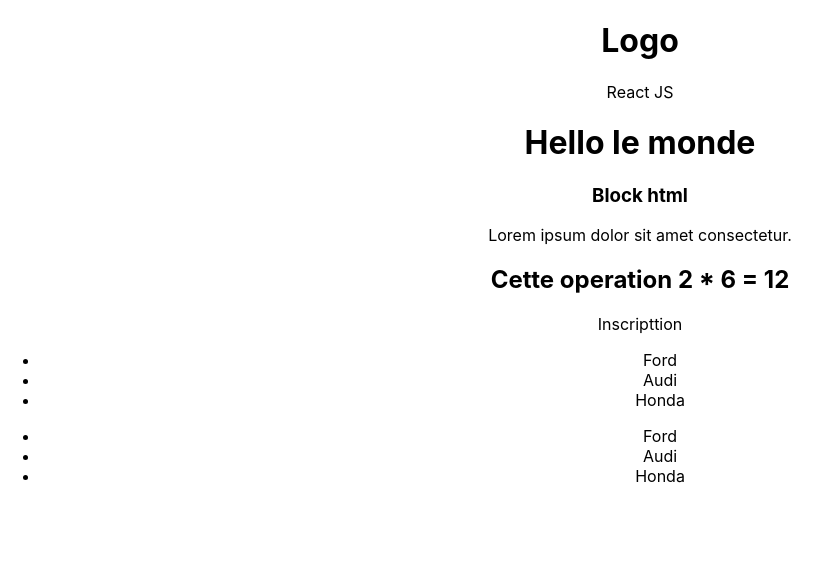
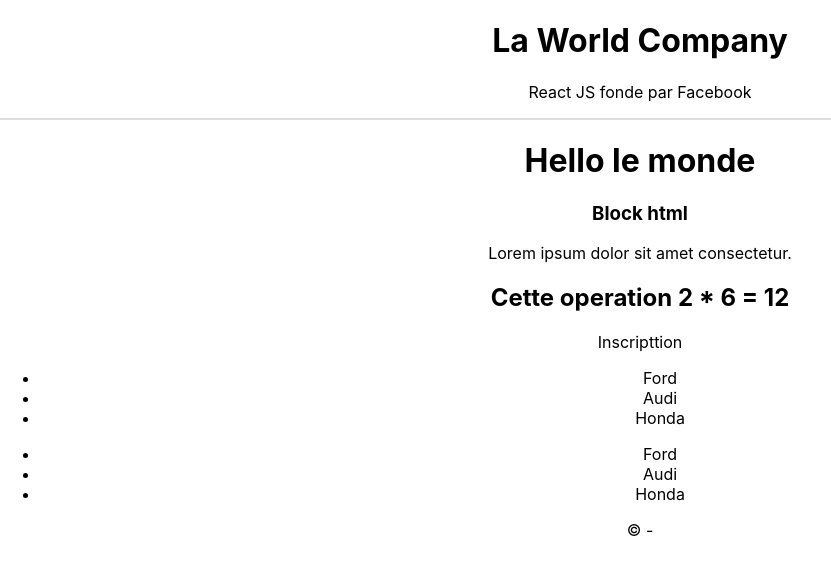
Before and after one commit to sonya76/ceppic-react, a React (Create React App) app: page / in a window 1280 px wide. Shown: the top 574 px of the page, without its empty margins (0-831 px from the left). Built offline with nearby package versions, Linux system fonts and the light colour scheme.

Commit message:
passage de parametre entre composant

```diff
--- a/src/App.jsx
+++ b/src/App.jsx
@@ -1,4 +1,5 @@
 import "./App.css";
+import Footer from "./components/Footer";
 import Header from "./components/Header";
 
 function App() {
@@ -20,7 +21,7 @@ function App() {
 
   return (
     <div className="App">
-      <Header />
+      <Header title="La World Company" texte="React JS fonde par Facebook"/>
       {message}
       {message2}
       {calcul}
@@ -36,6 +37,7 @@ function App() {
           <li key={voiture.id}>{voiture.nom}</li>
         ))}
       </ul>
+      <Footer />
     </div>
   );
 }
--- /dev/null
+++ b/src/components/Footer.jsx
@@ -0,0 +1,7 @@
+export default function Footer() {
+    return (
+        <>
+        <p>&copy; - </p>
+        </>
+    )
+};
--- /dev/null
+++ b/src/components/Header.css
@@ -0,0 +1,3 @@
+.header {
+    border-bottom: solid 2px #ddd;
+}
--- a/src/components/Header.jsx
+++ b/src/components/Header.jsx
@@ -1,8 +1,10 @@
-export default function Header() {
+import "./Header.css";
+
+export default function Header({title,texte}) {
     return (
-        <header>
-          <h1>Logo</h1>
-          <p>React JS</p>
+        <header className="header">
+          <h1>{title}</h1>
+          <p>{texte}</p>
         </header>
       )
 };
```
